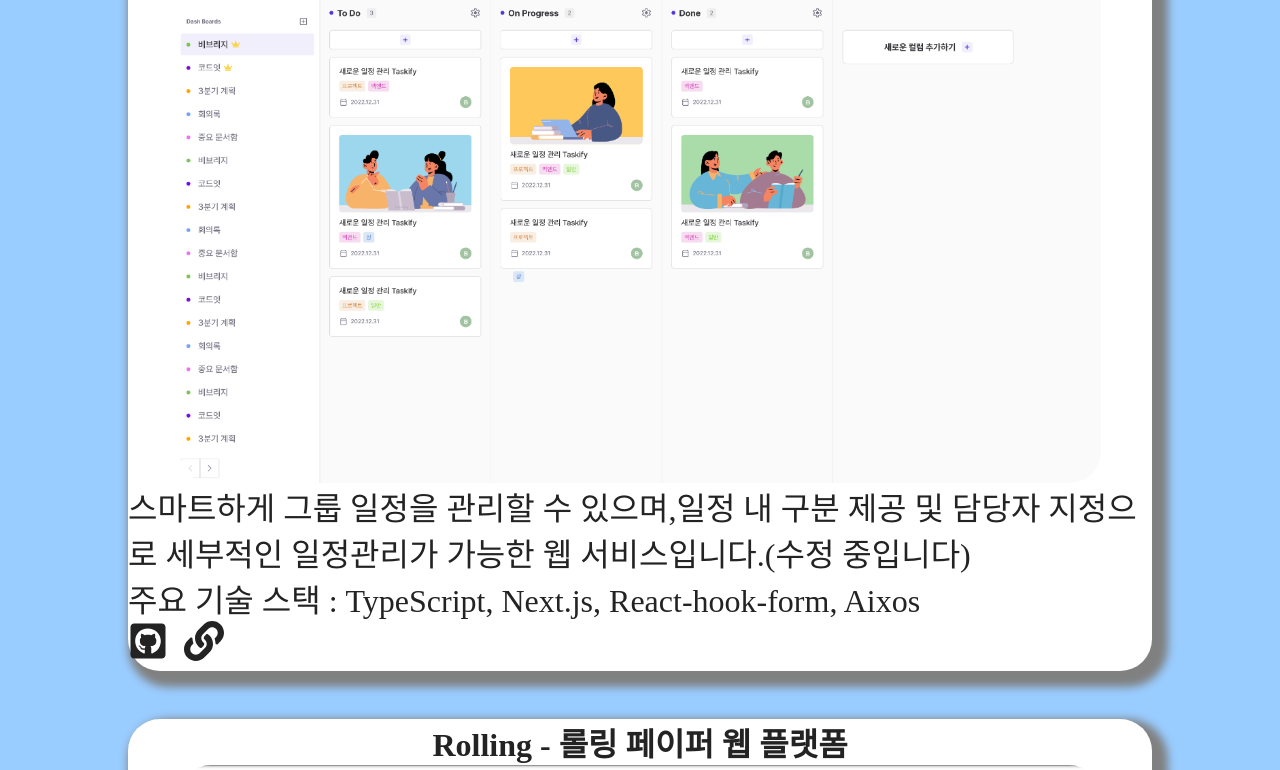
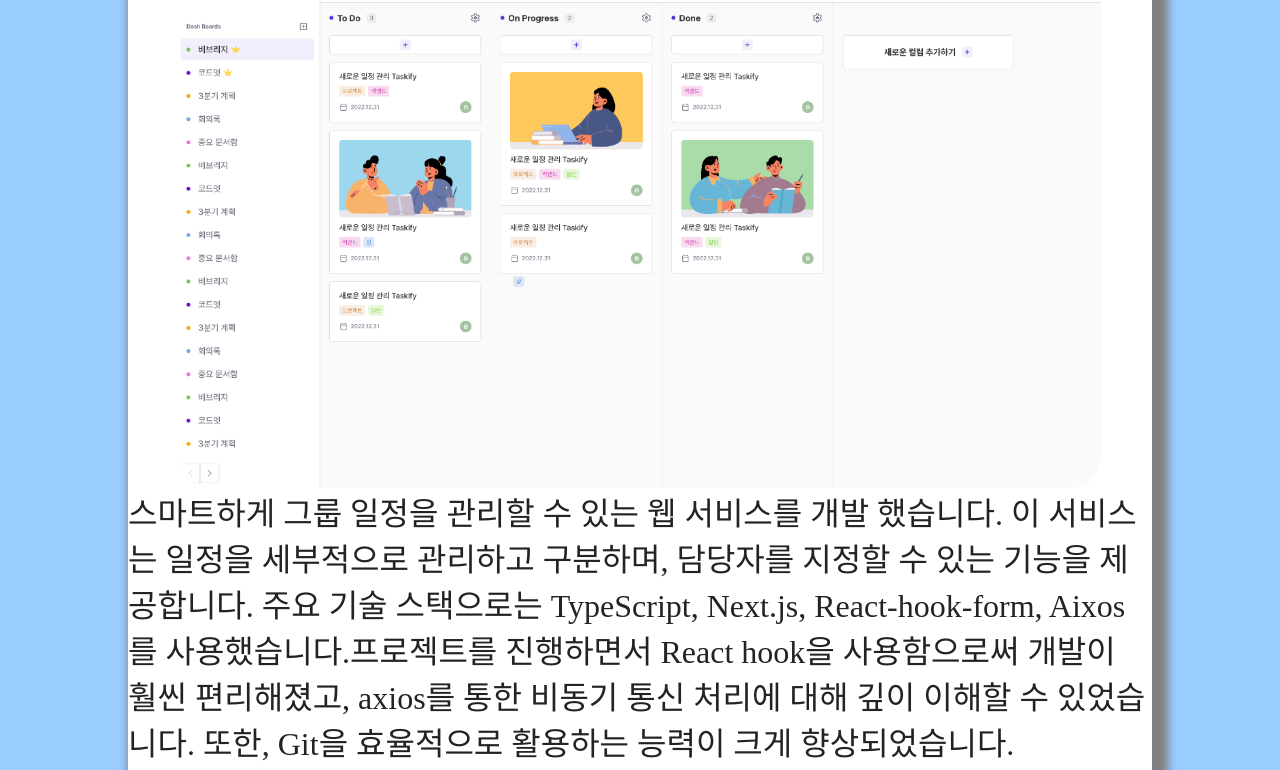
Before and after one commit to PJW980921/PJW-PortFolio, a React (Vite) app: page / in a window 1280 px wide. Shown: the part 6750-7520 px from the top of the page. Built offline with nearby package versions, Linux system fonts and the light colour scheme; a web font is replaced by a local one.

Commit message:
refactor : Project UI 수정중

```diff
--- a/public/data/Projects.json
+++ b/public/data/Projects.json
@@ -21,8 +21,7 @@
     "id": 3,
     "image": "image/svgs/taskify.svg",
     "title": "Taskify - 모달 기반 일정 관리 사이트",
-    "description": "스마트하게 그룹 일정을 관리할 수 있으며,일정 내 구분 제공 및 담당자 지정으로 세부적인 일정관리가 가능한 웹 서비스입니다.(수정 중입니다)",
-    "stacks": "TypeScript, Next.js, React-hook-form, Aixos",
+    "description": "스마트하게 그룹 일정을 관리할 수 있는 웹 서비스를 개발 했습니다. 이 서비스는 일정을 세부적으로 관리하고 구분하며, 담당자를 지정할 수 있는 기능을 제공합니다. 주요 기술 스택으로는 TypeScript, Next.js, React-hook-form, Aixos를 사용했습니다.프로젝트를 진행하면서 React hook을 사용함으로써 개발이 훨씬 편리해졌고, axios를 통한 비동기 통신 처리에 대해 깊이 이해할 수 있었습니다. 또한, Git을 효율적으로 활용하는 능력이 크게 향상되었습니다.",
     "github": "https://github.com/PJW980921/codeit-top-secret-X",
     "site": "https://codeit-top-secret-x.vercel.app"
   },
@@ -30,8 +29,7 @@
     "id": 4,
     "image": "image/svgs/rolling.svg",
     "title": "Rolling - 롤링 페이퍼 웹 플랫폼",
-    "description": "추억의 롤링 페이퍼를 웹 상에서도 즐길 수 있는 웹 서비스입니다.(수정 중입니다)",
-    "stacks": "React.js, styled-component",
+    "description": "추억의 롤링 페이퍼를 웹에서도 즐길 수 있는 서비스를 개발 하였습니다. 주요 기술 스택으로는 React.js와 styled-components를 사용하고 있습니다.이 프로젝트를 통해 저는 처음으로 협업을 경험하며, CSS-in-JS에 대해 알게 되었습니다. 또한 React의 상태 관리와 Props에 대해 배우고, 팀원들과 소통하며 피드백을 주고 받으며 코드를 수정해 나가는 과정에서 많은 성장을 이루었습니다. 라이브러리를 사용하지 않고도 캐러셀을 구현해보는 등 새로운 기술을 시도하고 경험하는 것은 매우 유익한 경험이었습니다.",
     "github": "https://github.com/PJW980921/team-12-rolling",
     "site": "https://fluffy-shortbread-07838a.netlify.app/"
   },
@@ -39,8 +37,7 @@
     "id": 5,
     "image": "image/svgs/hourly-todo-list.svg",
     "title": "HourlyTodoList - 시간 별 할일 목록 웹 플랫폼",
-    "description": "시간 별로 할일을 계획할 수 있는 웹 서비스입니다.(수정 중입니다)",
-    "stacks": "TypeScript, Next.js, Tailwind, react-hook-form",
+    "description": "저는 시간 별로 할 일을 계획할 수 있는 웹 서비스를 개발 중입니다. 주요 기술 스택으로는 TypeScript, Next.js, Tailwind, react-hook-form을 사용하고 있습니다.이 프로젝트를 기획한 이유는 번아웃을 예방하고자 하는 의도였습니다. 나태해지지 않기 위해 개인 프로젝트를 시작하게 되었고, 이를 통해 다양한 라이브러리를 경험할 수 있었습니다. 또한, 처음으로 혼자서 기획부터 설정 및 구현까지를 경험하면서 많은 성장을 이루었습니다.",
     "github": "https://github.com/PJW980921/HourlyTodoList",
     "site": "https://hourly-todo-list.vercel.app/"
   }
--- a/src/components/Main/Projects/Projects.scss
+++ b/src/components/Main/Projects/Projects.scss
@@ -37,7 +37,7 @@
   background-color: var(--project-container);
   border-radius: 2rem;
   width: 80rem;
-  height: 50rem;
+  height: 70vh;
   box-shadow: 0.5rem 0.5rem 0.5rem 0.5rem gray;
   @media (max-width: 1500px) {
     width: 80%;
@@ -80,8 +80,14 @@
   }
 }
 .projects-description_container {
+  display: flex;
+  flex-direction: column;
+  justify-content: center;
+  align-items: center;
   width: 30rem;
   font-size: 2rem;
+  gap: 3rem;
+  word-wrap: break-all;
   @media (max-width: 1500px) {
     width: 100%;
     height: 100%;
@@ -90,6 +96,14 @@
 .projects-links {
   display: flex;
   flex-direction: row;
-  font-size: 2.5rem;
+  font-size: 3.5rem;
   gap: 1rem;
 }
+
+.projects-box_github:hover {
+  color: #999999;
+}
+
+.projects-box_site_box:hover {
+  color: #999999;
+}
--- a/src/components/Main/Projects/Projects.tsx
+++ b/src/components/Main/Projects/Projects.tsx
@@ -8,7 +8,6 @@ interface ProjectsProps {
   image: string;
   title: string;
   description: string;
-  stacks: string;
   github: string;
   site: string;
 }
@@ -43,14 +42,10 @@ export default function Projects() {
                   height={200}
                 />
               </div>
+
               <div className="projects-description_container">
                 <div className="projects-box_description_box">
                   <p className="projects-box_description">{item.description}</p>
-                </div>
-                <div className="projects-box_stacks_box">
-                  <p className="projects-box_stacks">
-                    주요 기술 스택 : {item.stacks}
-                  </p>
                 </div>
                 <div className="projects-links">
                   <div className="projects-box_github_box">
```
